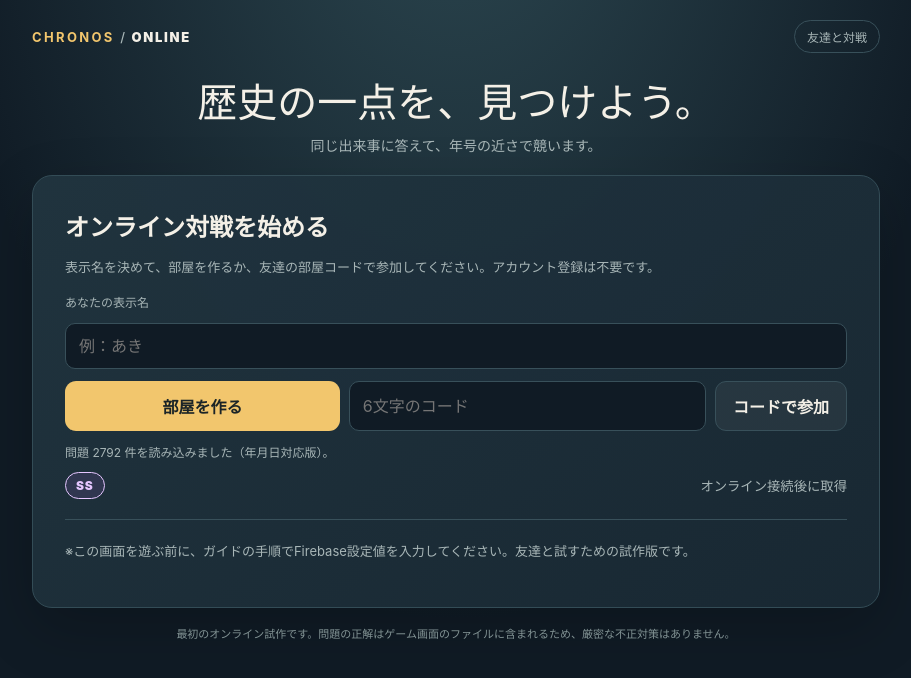
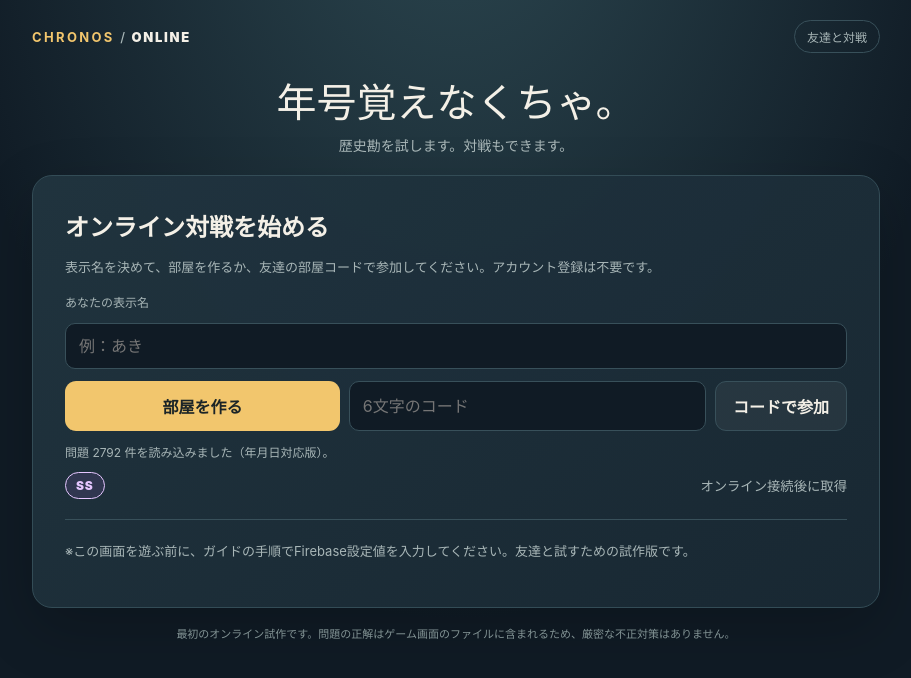
Before and after one commit to electroon0701/NengouGuesser, a plain HTML site: page index.html in a window 1280 px wide. Shown: the whole page, without its empty margins (184-1095 px from the left). Drawn offline with Linux system fonts and the light colour scheme.

Commit message:
Update index.html

```diff
--- a/index.html
+++ b/index.html
@@ -148,7 +148,7 @@
 </head>
 <body><main class="wrap online-interface" id="onlineInterface">
   <header class="top"><div class="brand">CHRONOS <span class="mode-mark">/ <span id="onlineModeSwitch" class="mode-switch" role="button" tabindex="0" aria-label="オンラインモード">ONLINE</span></span></div><div class="tag">友達と対戦</div></header>
-  <section class="intro"><h1>歴史の一点を、見つけよう。</h1><p>同じ出来事に答えて、年号の近さで競います。</p></section>
+  <section class="intro"><h1>年号覚えなくちゃ。</h1><p>歴史勘を試します。対戦もできます。</p></section>
   <section id="setup" class="card"><h2>オンライン対戦を始める</h2><p class="notice">表示名を決めて、部屋を作るか、友達の部屋コードで参加してください。アカウント登録は不要です。</p>
     <label class="small muted" for="name">あなたの表示名</label><div class="formrow"><input class="textinput" id="name" maxlength="12" placeholder="例：あき" autocomplete="nickname"></div>
     <div class="joinrow"><button class="primary" id="create">部屋を作る</button><input class="textinput" id="roomInput" maxlength="6" placeholder="6文字のコード" autocomplete="off"><button class="secondary" id="join">コードで参加</button></div>
```
